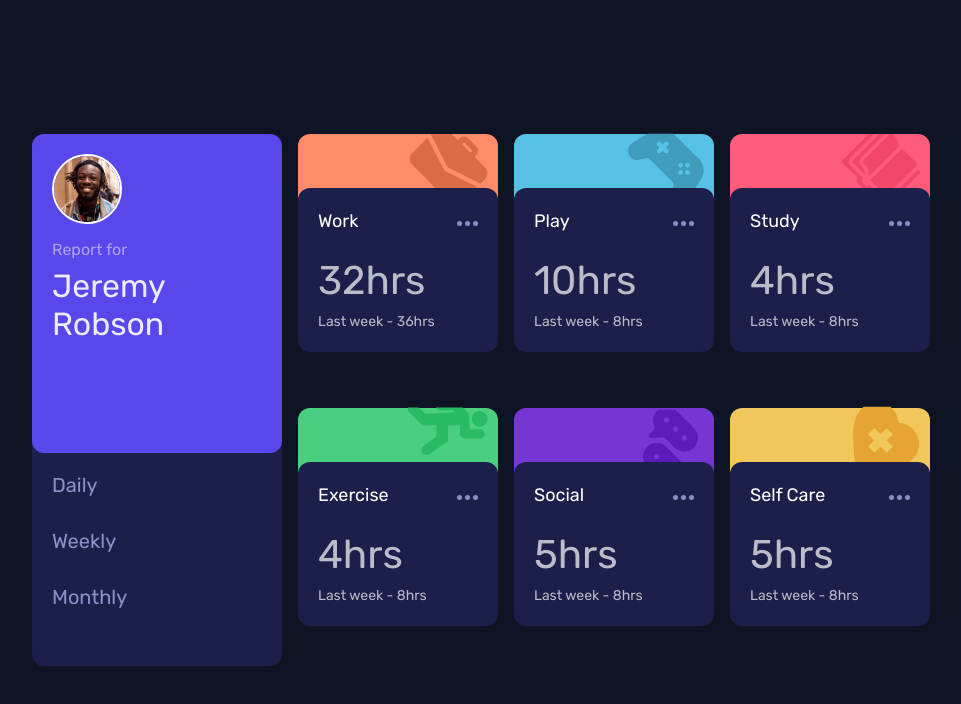
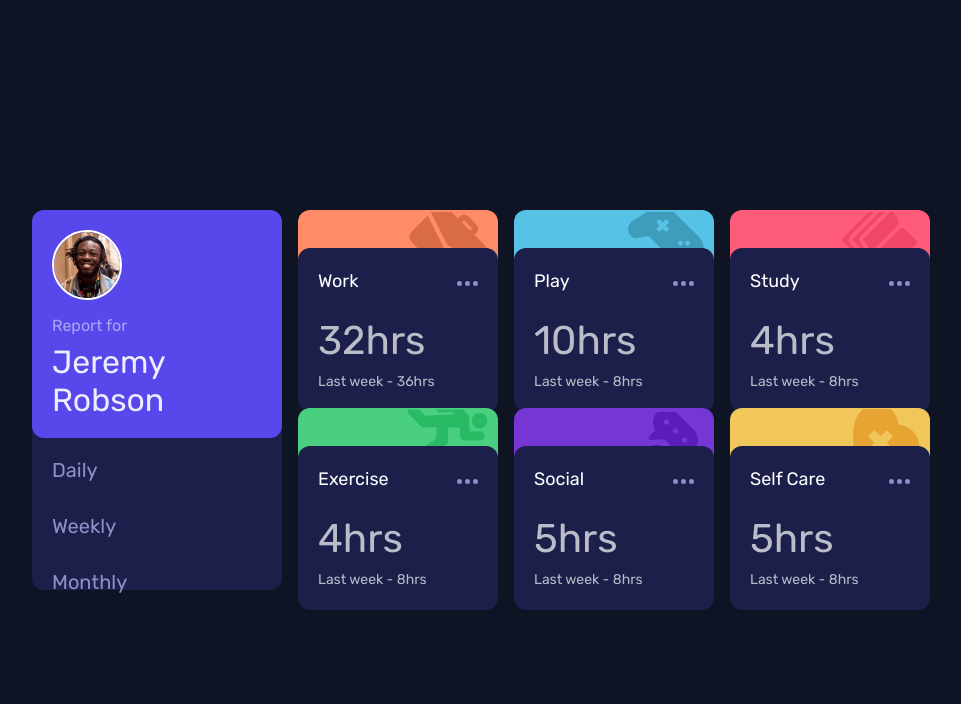
Before and after one commit to Medido1/Frontend-Mentor-Time-tracking-dashboard, a website: page index.html in a window 1280 px wide. Shown: the whole page, without its empty margins (159-1120 px from the left). Drawn offline with Linux system fonts and the light colour scheme.

Commit message:
Change in main container height

```diff
--- a/style.css
+++ b/style.css
@@ -229,7 +229,7 @@ body {
     display: flex;
     gap: 1rem;
     max-width: 1000px;
-    height: 70%;
+    height: 50%;
   }
   .header {
     height: 100%;
@@ -253,7 +253,6 @@ body {
   .task_container {
     max-width: 200px;
     height: 70%;
-    margin-bottom: 9rem;
   }
   .task__top {
     height: 40%;
```
